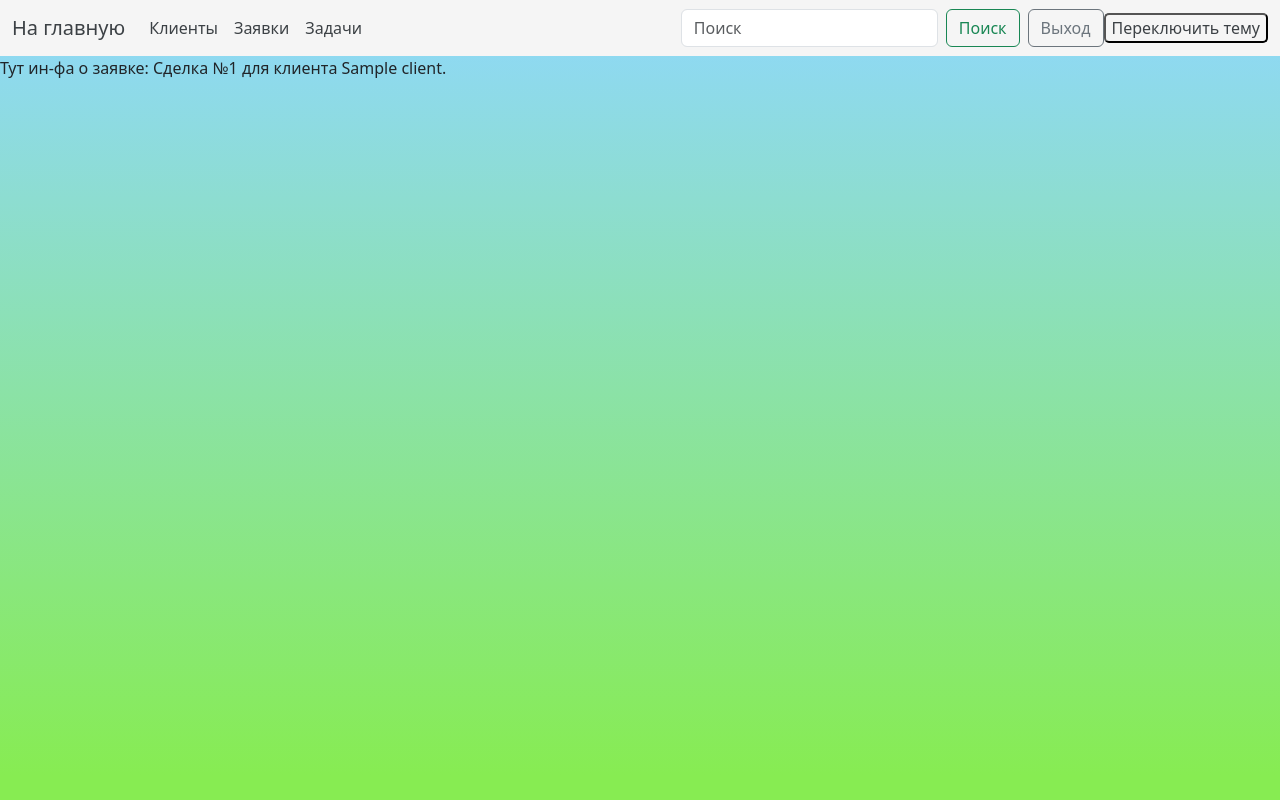
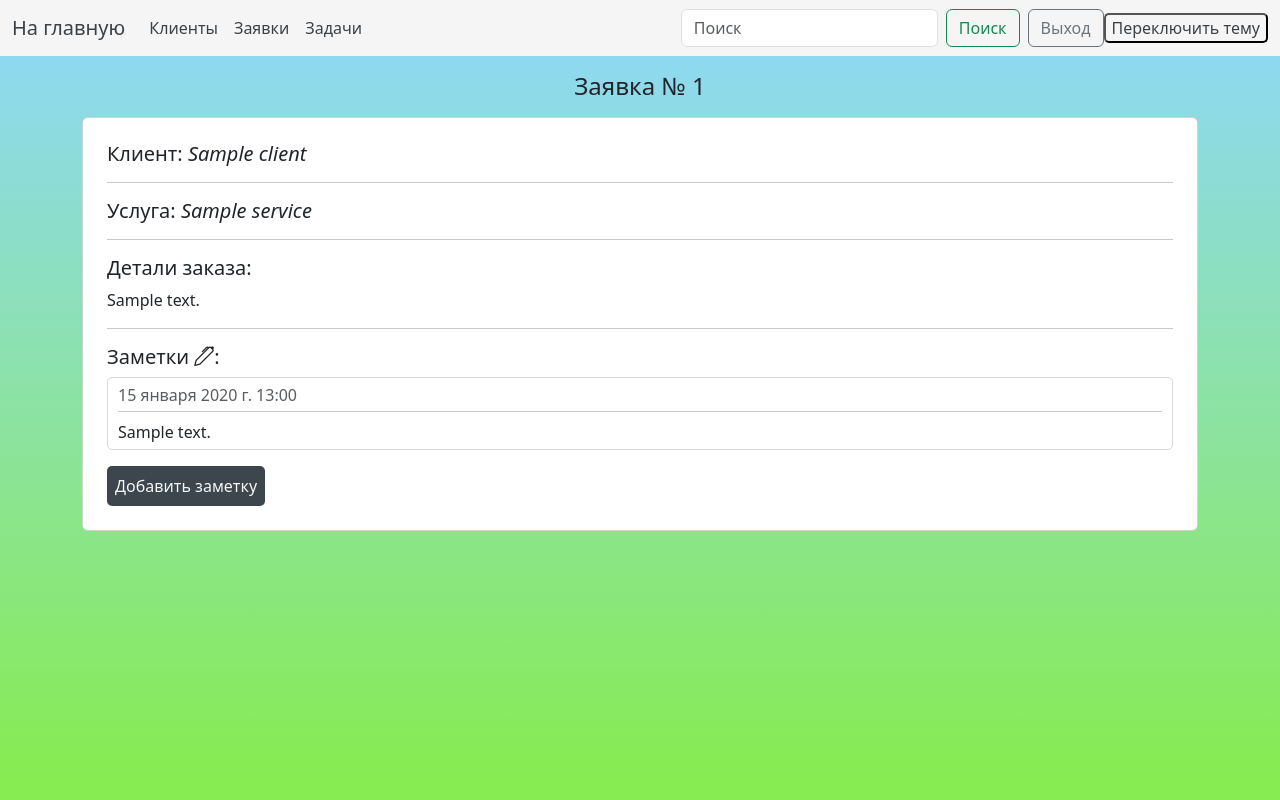
Before and after one commit to SergeyKurilko/vergCRM, a Django app: page /service-request-detail/1/ in a window 1280 px wide. Run offline with Django 5.2, Linux system fonts and the light colour scheme; a user stored in the database is signed in; tables that the repository leaves empty hold one stand-in row (values such as "Sample post").

Commit message:
Started development for 'Service request detail' (views, templates and js-scripts)

```diff
--- a/crm/static/crm/css/main_style.css
+++ b/crm/static/crm/css/main_style.css
@@ -16,6 +16,8 @@
     --ver-g-table-background: #F5F5F5;
     --ver-g-table-separator: black;
     --ver-g-text-color: #3c4145;
+    --ver-g-light-green: rgb(0, 165, 0);
+    --ver-g-red: rgb(227, 13, 13);
 }
 
 [data-theme="dark"] {
@@ -190,3 +228,38 @@ select option:hover {
 }
 
 /* ========================== /Add Service Requests Section Rules ================================ */
+
+
+/* ========================== Service Requests Detail Section Rules ================================ */
+
+.note-for-service-request {
+    border-radius: 5px;
+    border: 1px solid rgba(128, 128, 128, 0.3);
+    padding: 5px 10px;
+    margin: 8px 0;
+}
+
+/* ========================== /Service Requests Detail Section Rules ================================ */
+
+
+
+
+@keyframes waveEffect {
+    0% {
+        background-color: white; /* Начальный цвет */
+        box-shadow: 4px -1px 30px 8px rgba(169, 251, 169, 0.0);
+    }
+    50% {
+        background-color: rgb(142, 255, 94); /* Цвет в середине анимации */
+        box-shadow: 4px -1px 30px 8px rgba(169, 251, 169, 0.7);
+    }
+    100% {
+        background-color: white; /* Конечный цвет */
+        box-shadow: 4px -1px 30px 8px rgba(169, 251, 169, 0.0);
+    }
+}
+
+/* Применяем анимацию к элементу */
+.wave-effect {
+    animation: waveEffect 2s ease-in-out; /* Длительность анимации 2 секунды */
+}
--- /dev/null
+++ b/crm/static/crm/js/service-request-detail.js
@@ -0,0 +1,69 @@
+$(document).ready(function () {
+    // Сохранение новой заметки для заявки
+    $('#addNewNoteForm').submit(function (e) {
+        e.preventDefault();
+
+        var newNoteCsrfToken = $('input[name=csrfmiddlewaretoken]').val()
+
+        $.ajax({
+            type: "POST",
+            url: $(this).attr('action'),
+            data: $(this).serialize(),
+            dataType: "json",
+            headers: {
+                'X-CSRF-TOKEN': newNoteCsrfToken
+            },
+            success: function (response) {
+                var newNoteId = response.new_note_id
+                var newNoteText = response.new_note_text
+                var newNoteCreatedAt = response.new_note_created_at
+
+                // Очистим поля формы
+                $('textarea[name=note_text]').val('')
+
+                // Закрываем модальное окно
+                $('#addNewNoteModal').modal('hide');
+
+                // Форматируем дату
+                const isoDate = newNoteCreatedAt;
+                const date = new Date(isoDate);
+                const formattedDate = date.toLocaleString('ru-RU', {
+                    day: 'numeric',
+                    month: 'long',
+                    year: 'numeric',
+                    hour: '2-digit',
+                    minute: '2-digit',
+                });
+
+                // Создаем html новой заметки в список
+                var newNoteHtml = `
+                <div id="note_${newNoteId}" class="note-for-service-request">
+                        ${newNoteText} <br>
+                        <span class="text-muted">${formattedDate}</span>
+                </div>
+                `
+                // Вставляем новую заметку вверх списка .notes-container
+                $('.notes-container').prepend(newNoteHtml);
+
+
+                $(`#note_${newNoteId}`).addClass('wave-effect');
+
+                // Добавляем небольшую задержку перед прокруткой
+                setTimeout(() => {
+                    document.querySelector(`#note_${newNoteId}`).scrollIntoView({
+                        behavior: 'smooth', // Плавная прокрутка
+                        block: 'center',    // Элемент будет по центру экрана
+                    });
+                }, 500); // Задержка 1500 мс
+
+                showToast("Заметка добавлена")
+
+            },
+            error: function (response) {
+                var errorMessage = response.responseJSON['message']
+                $('.new-note-error-place').text(errorMessage)
+            }
+        });
+    });
+
+});
--- /dev/null
+++ b/crm/templates/crm/incl/modal_for_add_new_note.html
@@ -0,0 +1,31 @@
+<!-- Modal for add new note -->
+<div class="modal fade" id="addNewNoteModal" tabindex="-1" aria-labelledby="addNewNoteModalLabel" aria-hidden="true">
+    <div class="modal-dialog">
+      <div class="modal-content">
+        <div class="modal-header">
+          <h5 class="modal-title" id="addNewNoteModalLabel">Новая заметка</h5>
+          <button type="button" class="btn-close" data-bs-dismiss="modal" aria-label="Close"></button>
+        </div>
+        <div class="modal-body">
+            <form id="addNewNoteForm" action="{% url 'crm:ajax_add_new_note' %}" method="post">
+                {% csrf_token %}
+                <input type="hidden" name="service_request_id" value="{{ service_request.id }}">
+                <label for="NoteText">Текст заметки</label>
+                <textarea class="form-control"
+                name="note_text"
+                id="NoteText"
+                rows="10"
+                placeholder="Введите текст заметки"
+                minlength="5"
+                required
+                ></textarea>
+
+                <button id="" class="verg-button-1 mt-3 border-0 w-100" type="submit">Сохранить <i class="bi bi-check-circle"></i></button>
+                <div style="color: red" class="new-note-error-place mt-2"></div>
+            </form>
+
+
+        </div>
+      </div>
+    </div>
+</div>
--- a/crm/templates/crm/service_request_detail.html
+++ b/crm/templates/crm/service_request_detail.html
@@ -1,9 +1,61 @@
 {% extends 'crm/base.html' %}
+{% load static %}
 
 {% block title %}Заявка №{{service_request.id}}{% endblock %}
 
 {% block content %}
 
-Тут ин-фа о заявке: {{ service_request }}
+
+<div class="container-md container mt-3 text-center">
+    <h4>Заявка № {{ service_request.id }}</h4>
+</div>
+
+<div class="container-md container service-request-detail-container mt-3">
+    <div class="card service-request-card">
+        <div class="card-body p-4">
+
+            <h5 class="card-title">Клиент: <i>{{ service_request.client.name }}</i></h5>
+            <hr class="hr">
+            <h5 class="card-title">Услуга: <i>{{ service_request.service.title }}</i></h5>
+            <hr class="hr">
+
+            <h5 class="card-title">Детали заказа:</h5>
+            <div class="service_request-description">
+                {{ service_request.description }}
+            </div>
+
+            <hr class="hr">
+            <h5 class="card-title">Заметки <i class="bi bi-pen"></i>:</h5>
+
+            <div class="notes-container">
+                {% for note in service_request.notes.all %}
+                    <div id="note_{{ note.id }}" class="note-for-service-request">
+                        <span class="text-muted">{{ note.created_at }}</span> <hr class="hr mt-1 mb-2">
+                        {{ note.text}}
+
+                    </div>
+                {% empty %}
+                    <div class="">
+                        <span class="mt-2 d-block">У этой заявки пока нет заметок.</span>
+                    </div>
+                {% endfor %}
+            </div>
+            <button
+            class="verg-button-1 mt-2 border-0"
+            data-bs-toggle="modal"
+            data-bs-target="#addNewNoteModal">Добавить заметку</button>
+
+        </div>
+    </div>
+</div>
+
+
+
+{% include 'crm/incl/modal_for_add_new_note.html' %}
+
 
 {% endblock %}
+
+{% block scripts %}
+<script src="{% static 'crm/js/service-request-detail.js' %}"></script>
+{% endblock %}
--- a/crm/templates/crm/service_requests_list.html
+++ b/crm/templates/crm/service_requests_list.html
@@ -56,15 +56,15 @@
         <tbody>
             {% for service_request in service_requests %}
           <tr class="request-service-tr-link">
-            <td scope="row"><a title="открыть заявку" class="service_request-detail-link" href="">{{ service_request.id }}</a></td>
-            <td><a title="открыть заявку" class="service_request-detail-link" href="">{{ service_request.service }}</a></td>
+            <td scope="row"><a title="открыть заявку" class="service_request-detail-link" href="{{ service_request.get_absolute_url }}">{{ service_request.id }}</a></td>
+            <td><a title="открыть заявку" class="service_request-detail-link" href="{{ service_request.get_absolute_url }}">{{ service_request.service }}</a></td>
             <td>{{ service_request.client.name }}</td>
             <td>
                 {% if service_request.expected_profit > 0%}{{service_request.expected_profit }}{% else %}неизвестно{% endif %}
             </td>
             <td>{{ service_request.updated_at }}</td>
             <td>{{ service_request.get_status_display }}</td>
-            <td><a title="открыть заявку" class="service_request-detail-link" href="">
+            <td><a title="открыть заявку" class="service_request-detail-link" href="{{ service_request.get_absolute_url }}">
                 открыть &nbsp;
                 <svg xmlns="http://www.w3.org/2000/svg" width="16" height="16" fill="currentColor" class="bi bi-folder2-open" viewBox="0 0 16 16">
                     <path d="M1 3.5A1.5 1.5 0 0 1 2.5 2h2.764c.958 0 1.76.56 2.311 1.184C7.985 3.648 8.48 4 9 4h4.5A1.5 1.5 0 0 1 15 5.5v.64c.57.265.94.876.856 1.546l-.64 5.124A2.5 2.5 0 0 1 12.733 15H3.266a2.5 2.5 0 0 1-2.481-2.19l-.64-5.124A1.5 1.5 0 0 1 1 6.14zM2 6h12v-.5a.5.5 0 0 0-.5-.5H9c-.964 0-1.71-.629-2.174-1.154C6.374 3.334 5.82 3 5.264 3H2.5a.5.5 0 0 0-.5.5zm-.367 1a.5.5 0 0 0-.496.562l.64 5.124A1.5 1.5 0 0 0 3.266 14h9.468a1.5 1.5 0 0 0 1.489-1.314l.64-5.124A.5.5 0 0 0 14.367 7z"/>
--- a/crm/urls.py
+++ b/crm/urls.py
@@ -3,7 +3,8 @@ from crm.views import (CrmLoginView, DashboardView, test,
                        user_logout_view, ServiceRequestsListView,
                        ServiceRequestCreateView, ServiceRequestDetailView)
 
-from crm.ajax_views import AddNewServiceAjaxView, AddNewClientAjaxView, AddNewServiceRequestAjaxView
+from crm.ajax_views import (AddNewServiceAjaxView, AddNewClientAjaxView,
+                            AddNewServiceRequestAjaxView, AddNewNoteAjaxView)
 
 app_name = "crm"
 
@@ -29,6 +30,7 @@ ajax_urlpatterns = [
     path("ajax/add-new-service", AddNewServiceAjaxView.as_view(), name="ajax_add_new_service"),
     path("ajax/add-new-client", AddNewClientAjaxView.as_view(), name="ajax_add_new_client"),
     path("ajax/add-new-service-request", AddNewServiceRequestAjaxView.as_view(), name="ajax_add_new_request"),
+    path("ajax/add-new-note", AddNewNoteAjaxView.as_view(), name="ajax_add_new_note"),
 ]
 
 urlpatterns += ajax_urlpatterns
```
Also changed, not shown: other parts of crm/static/crm/css/main_style.css (+36 -0 lines), crm/admin.py (+6 -1 lines), crm/ajax_views.py (+24 -1 lines), crm/models.py (+18 -2 lines), crm/templates/crm/incl/confirm_modal.html (added, +15 -0 lines), crm/migrations/0011_noteforservicerequest.py (added).
